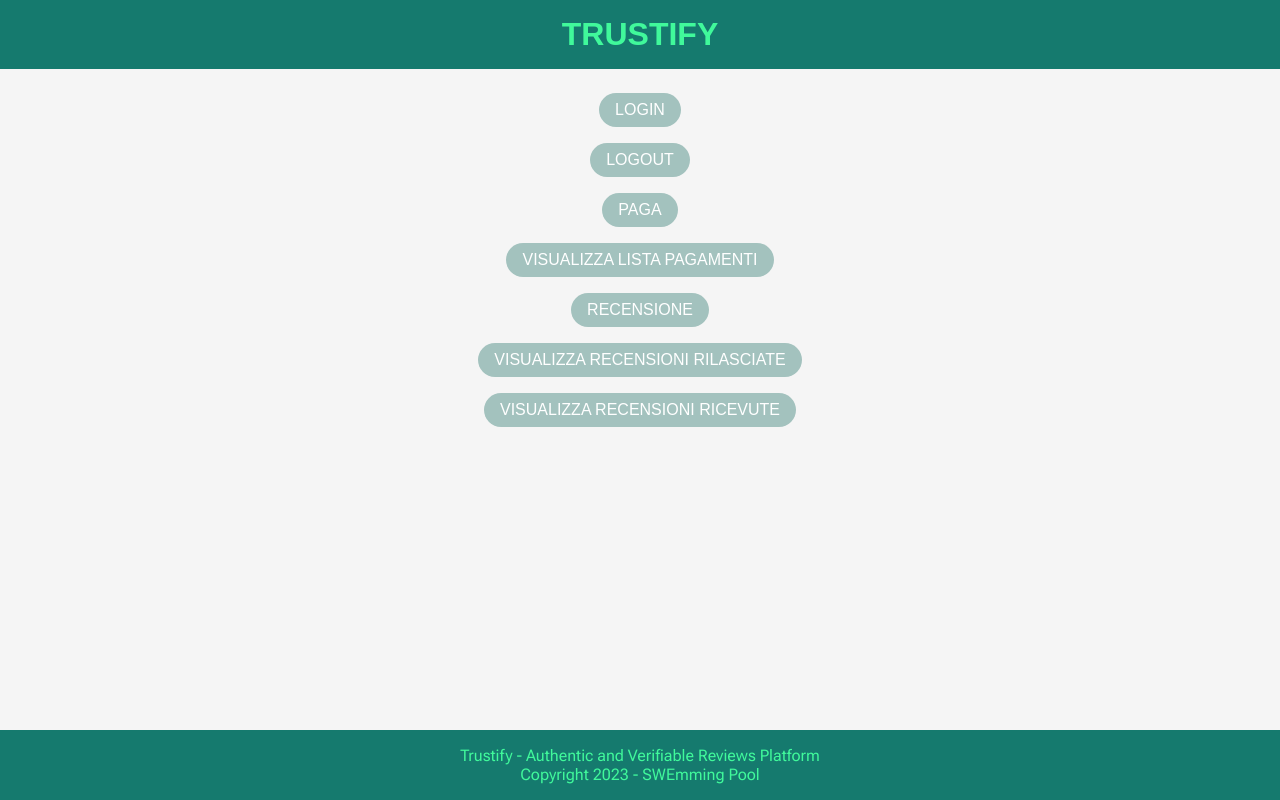
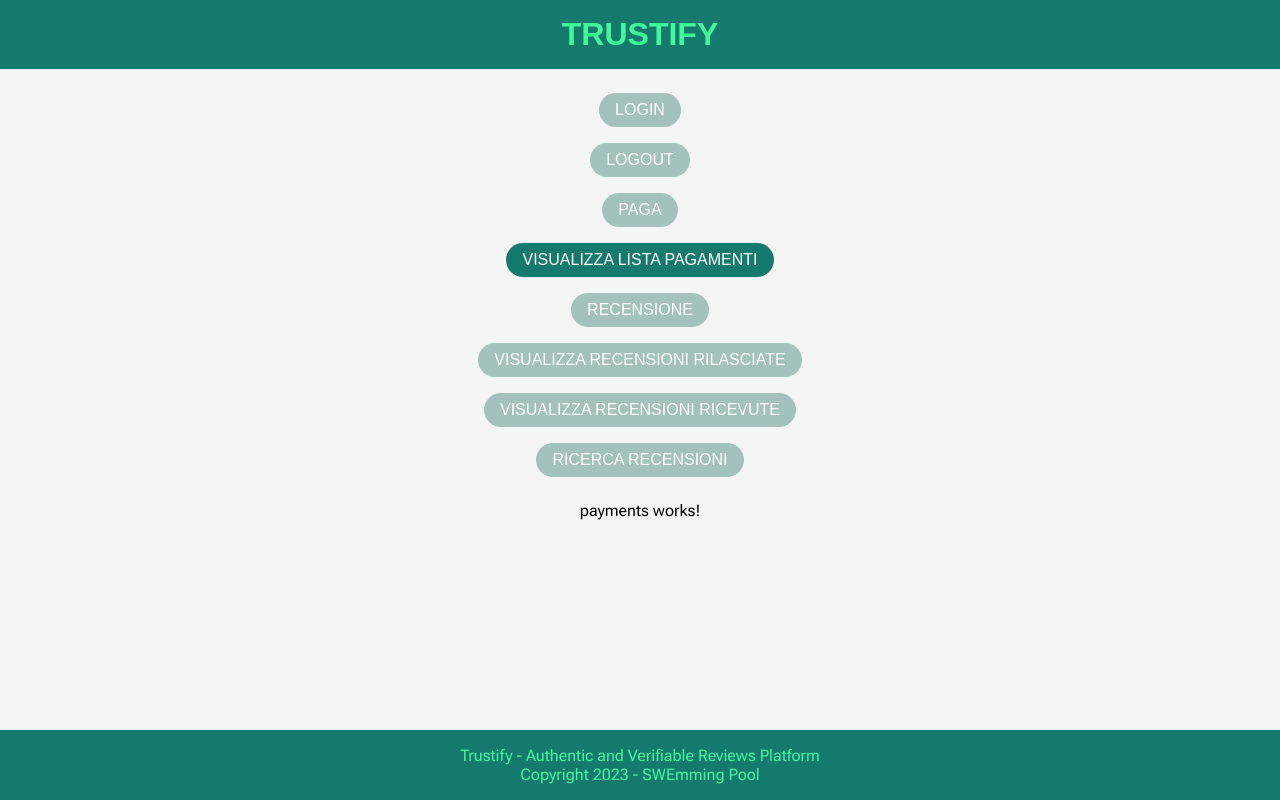
Before and after one commit to SWEmming-Pool/trustify-webapp, an Angular app: page /payments in a window 1280 px wide. Before the commit this address led to /. Built offline with nearby package versions, Linux system fonts and the light colour scheme; a web font is replaced by a local one.

Commit message:
Creato componente lista pagamenti e aggiunto routing

```diff
--- a/src/app/app-routing.module.ts
+++ b/src/app/app-routing.module.ts
@@ -1,7 +1,10 @@
 import { NgModule } from '@angular/core';
 import { RouterModule, Routes } from '@angular/router';
+import { PaymentsComponent } from './components/payments/payments.component';
 
-const routes: Routes = [];
+const routes: Routes = [
+  { path: 'payments', component: PaymentsComponent },
+];
 
 @NgModule({
   imports: [RouterModule.forRoot(routes)],
--- a/src/app/app.component.html
+++ b/src/app/app.component.html
@@ -1,11 +1,15 @@
 <app-header></app-header>
 <main>
+  <nav>
     <button disabled="true">Login</button>
     <button disabled="true">Logout</button>
     <button disabled="true">Paga</button>
-  <button disabled="true">Visualizza lista pagamenti</button>
+    <button routerLink="/payments">Visualizza lista pagamenti</button>
     <button disabled="true">Recensione</button>
     <button disabled="true">Visualizza recensioni rilasciate</button>
     <button disabled="true">Visualizza recensioni ricevute</button>
+    <button disabled="true">Ricerca recensioni</button>
+  </nav>
+  <router-outlet></router-outlet>
 </main>
 <app-footer></app-footer>
--- a/src/app/app.component.scss
+++ b/src/app/app.component.scss
@@ -1,8 +1,11 @@
-main {
+main, nav {
   display: flex;
   flex-direction: column;
   align-items: center;
   width: 100%;
+}
+
+nav {
   padding: 1rem;
 }
 
--- a/src/app/app.module.ts
+++ b/src/app/app.module.ts
@@ -5,12 +5,14 @@ import { AppRoutingModule } from './app-routing.module';
 import { AppComponent } from './app.component';
 import { HeaderComponent } from './components/header/header.component';
 import { FooterComponent } from './components/footer/footer.component';
+import { PaymentsComponent } from './components/payments/payments.component';
 
 @NgModule({
   declarations: [
     AppComponent,
     HeaderComponent,
-    FooterComponent
+    FooterComponent,
+    PaymentsComponent
   ],
   imports: [
     BrowserModule,
--- /dev/null
+++ b/src/app/components/payments/payments.component.html
@@ -0,0 +1 @@
+<p>payments works!</p>
```
Also changed, not shown: src/app/components/payments/payments.component.ts (added, +10 -0 lines), src/app/components/payments/payments.component.scss (added), 1 other file (tests, documents, lock files or other folders). Lines whose indentation alone changed are shown as unchanged.
